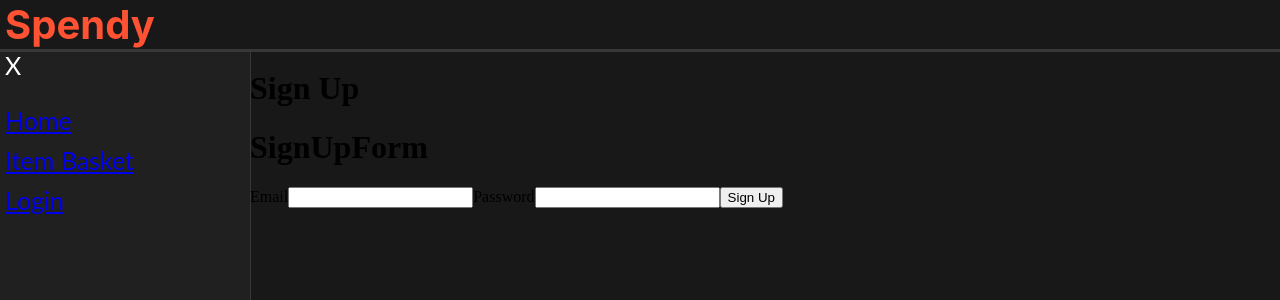
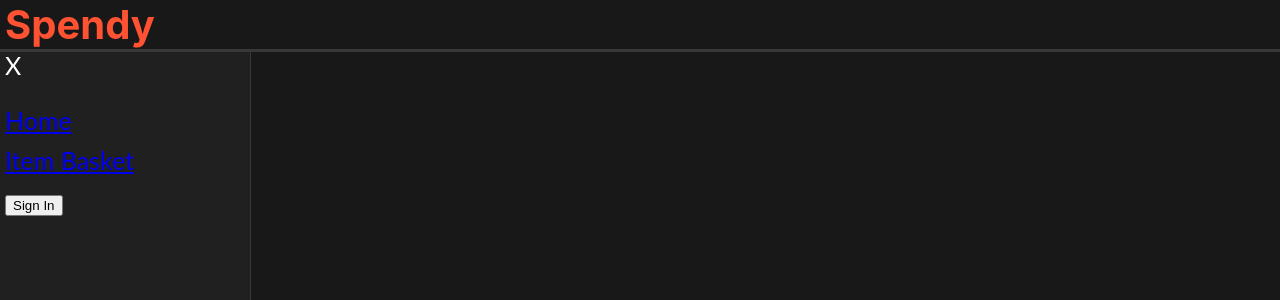
Before and after one commit to bendwet/track-price, a React (Create React App) app in the folder price_ui/price-frontend/: page /signup in a window 1280 px wide. Shown: the top 300 px of the page. Built offline with nearby package versions, Linux system fonts and the light colour scheme.

Commit message:
sign in with cognito hosted UI page

```diff
--- a/price_ui/price-frontend/src/App.tsx
+++ b/price_ui/price-frontend/src/App.tsx
@@ -5,7 +5,7 @@ import {BrowserRouter, Routes, Route} from "react-router-dom";
 import ItemBasket from './pages/ItemBasket';
 import Home from './pages/Home';
 import Item from './pages/Item';
-import SignUp from './pages/SignUp';
+
 
 function App() {
   return (
@@ -21,7 +21,6 @@ function App() {
           <Route path="/" element={<Home/>}/>
           <Route path="/itembasket" element={<ItemBasket/>}/>
           <Route path="/item/:productId" element={<Item/>}/>
-          <Route path="/signup" element={<SignUp/>}/>
         </Routes>
       </BrowserRouter>
     </div>
--- a/price_ui/price-frontend/src/components/Login/SignUpForm.tsx
+++ /dev/null
@@ -1,37 +0,0 @@
-import React from 'react'
-import { RootState } from '../../stores/store';
-import {useDispatch, useSelector } from 'react-redux'
-import { signUp } from '../../slices/SignUpSlice';
-import { setEmail, setPassword } from '../../slices/SignUpSlice';
-import User from '../Models/User';
-import UserPool from '../../UserPool';
-
-function SignUpForm() {
-
-  const dispatch = useDispatch();
-  const {email, password} = useSelector((state: RootState) => state.signup)
-
-  const onSubmit = (event: any) => {
-    event.preventDefault();
-    dispatch(signUp({email, password} as User))
-  };
-
-  return (
-    <div>
-      <h1>SignUpForm</h1>
-      <form onSubmit={onSubmit}>
-        <label>
-          Email
-        </label>
-        <input onChange={(event) => dispatch(setEmail(event.target.value))}/>
-        <label>
-          Password
-        </label>
-        <input onChange={(event) => dispatch(setPassword(event.target.value))}/>
-        <button type='submit'>Sign Up</button>
-      </form>
-    </div>
-  );
-}
-
-export default SignUpForm;
--- a/price_ui/price-frontend/src/components/Sidebar/Sidebar.tsx
+++ b/price_ui/price-frontend/src/components/Sidebar/Sidebar.tsx
@@ -19,6 +19,9 @@ function Sidebar() {
                     <Link to={item.path}>{item.title}</Link>
                   </li>
                 )})}
+              <a href='https://spendy.auth.ap-southeast-2.amazoncognito.com/login?client_id=44gdcdjjl2980ph5ismn3sr86m&response_type=token&scope=aws.cognito.signin.user.admin+email+openid+phone+profile&redirect_uri=http://localhost:3000'>
+                <button>Sign In</button>
+              </a>
           </ul>
       </nav>
     </div>
--- a/price_ui/price-frontend/src/components/Sidebar/SidebarData.tsx
+++ b/price_ui/price-frontend/src/components/Sidebar/SidebarData.tsx
@@ -11,9 +11,4 @@ export const SidebarData = [
         path: '/itembasket',
         className: 'SidebarText'
     },
-    {
-        title: 'Login',
-        path: '/signup',
-        className: 'SidebarText'
-    }
 ]
--- a/price_ui/price-frontend/src/pages/SignUp.tsx
+++ /dev/null
@@ -1,13 +0,0 @@
-import React from "react";
-import SignUpForm from "../components/Login/SignUpForm";
-
-function SignUp() {
-  return (
-    <div className="SignUp">
-      <h1>Sign Up</h1>
-      <SignUpForm/>
-    </div>
-  );
-}
-
-export default SignUp;
--- a/price_ui/price-frontend/src/slices/SignUpSlice.tsx
+++ /dev/null
@@ -1,46 +0,0 @@
-import React from "react";
-import UserPool from "../UserPool";
-import { createAsyncThunk ,createSlice, PayloadAction } from "@reduxjs/toolkit";
-import User from "../components/Models/User";
-
-export const signUp = createAsyncThunk(
-    'user/register',
-    async(userDetails: User) => {
-        UserPool.signUp(userDetails.email, userDetails.password, [], [], (error, data) => {
-            if (error) {
-                console.error(error)
-            }
-            console.log(data)
-        })
-    }
-);
-
-
-export const signUpSlice = createSlice({
-    name: 'signup',
-    initialState: {
-        isLoggedIn: false,
-        email: '',
-        password: ''
-    },
-    reducers : {
-        setEmail(state, userInput: PayloadAction<string>) {
-            state.email = userInput.payload;
-        },
-        setPassword(state, userInput: PayloadAction<string>) {
-            state.password = userInput.payload;
-        }
-
-    },
-
-    extraReducers: (builder) => {
-        builder
-        .addCase(signUp.fulfilled, (state) => {
-            state.isLoggedIn = true;
-        })
-    }
-
-});
-
-export const { setEmail, setPassword } = signUpSlice.actions
-export default signUpSlice.reducer;
--- a/price_ui/price-frontend/src/stores/store.tsx
+++ b/price_ui/price-frontend/src/stores/store.tsx
@@ -2,14 +2,12 @@ import { configureStore } from '@reduxjs/toolkit'
 import itemBasketSlice from '../slices/ProductBasketSlice'
 import singleItemSlice from '../slices/SingleItemSlice'
 import singleItemChartSlice from '../slices/SingleItemChartSlice'
-import signUpSlice from '../slices/SignUpSlice'
 
 export const store = configureStore({
   reducer: {
     items: itemBasketSlice,
     singleItem: singleItemSlice,
     lowestPriceHistory: singleItemChartSlice,
-    signup: signUpSlice
   }
 })
 
```
